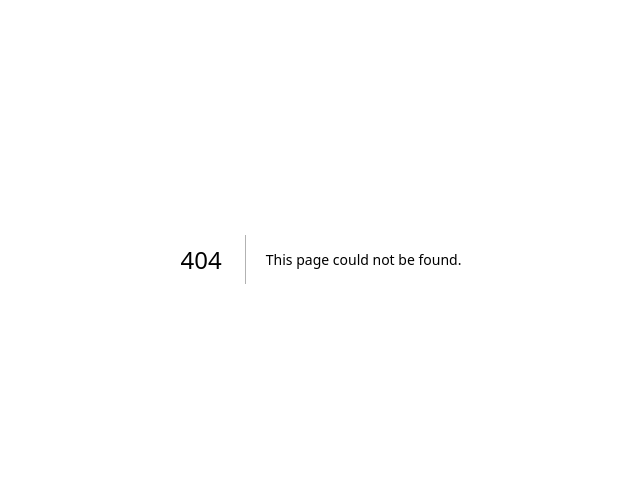
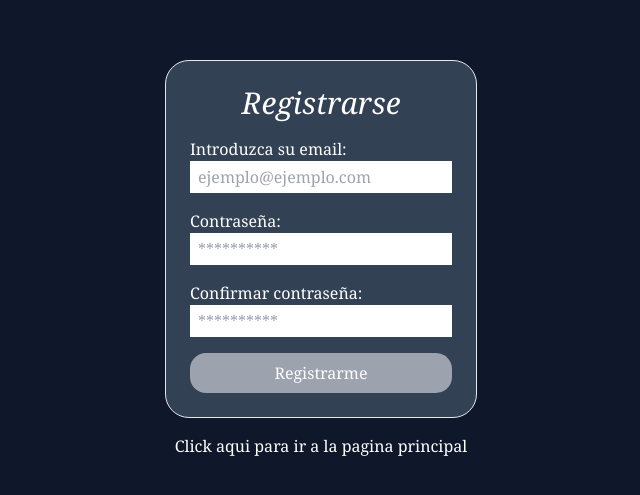
Before and after one commit to jokoframework/security-starter-react, a Next.js app: page /signup in a window 1280 px wide. Before the commit this address had no page. Shown: the part 141-636 px from the top of the page, without its empty margins (319-959 px from the left). Built offline with nearby package versions, Linux system fonts and the light colour scheme.

Commit message:
Cree la pagina de registro /src/signup.tsx

```diff
--- a/src/pages/login.tsx
+++ b/src/pages/login.tsx
@@ -1,6 +1,6 @@
 import Link from "next/link"
 //Pagina de login para los usuarios.
-export default function Login() {
+export default function Login() { //bg-[#FF6969] es como tailwind dice background-color: #FF6969
     return (
         <> {/* TODO: Usar variables de css (no hay comentarios semanticos, bajon)*/}
             <div className="min-h-screen min-w-full mx-auto my-auto flex flex-col justify-center items-center bg-slate-900 text-white gap-4 font-serif">
@@ -17,11 +17,12 @@ export default function Login() {
                     <button type="submit" className="bg-gray-400 rounded-2xl p-2 min-w-full">Iniciar</button>
                     <div className="flex gap-5">
                         <p className="hover:underline cursor-pointer" >Olvido su contraseña?</p> {/* TODO: preguntar si me tengo que preocupar por esto. */}
-                        <p className="hover:underline"><Link href="/">Registrarse</Link></p> {/* TODO: crear pagina para registrarse. */}
+                        <p className="hover:underline"><Link href="/signup">Registrarse</Link></p>
                     </div>
                 </form>
                     <p>
-                        <Link href="/" className="hover:font-extrabold">Click aqui</Link> para ir a la pagina principal {/* TODO: lo mas probable es que esto tenga que chutar */}
+                        <Link href="/" className="hover:font-extrabold">Click aqui</Link> para ir a la pagina principal
+                        {/* TODO: lo mas probable es que esto tenga que chutar */}
                     </p>
             </div>
         </>
--- /dev/null
+++ b/src/pages/signup.tsx
@@ -0,0 +1,48 @@
+import Link from "next/link"
+//Pagina de registro para los usuarios.
+export default function Signup() {
+    return (
+        <>
+            <div className="min-h-screen min-w-full mx-auto my-auto flex flex-col justify-center items-center bg-slate-900 text-white gap-4 font-serif">
+                <form onSubmit={validarContrasenas} className="border flex flex-col justify-center items-center bg-slate-700 p-6 gap-4 rounded-3xl"
+                action="/" method="post"> {/* TODO: ver donde enviar esto */}
+                    <h1 className="italic text-3xl">
+                        Registrarse
+                    </h1>
+                    <label className="min-w-full">Introduzca su email:
+                        <input type="email" className="block text-black min-w-full h-8 p-2" required placeholder="ejemplo@ejemplo.com"></input>
+                    </label>
+                    <label className="min-w-full">Contraseña:
+                        <input type="password" id="password1" className="block text-black min-w-full h-8 p-2"
+                        required minLength={12} placeholder="**********"></input>
+                    </label>
+                    <label className="min-w-full">Confirmar contraseña:
+                        <input type="password" id="password2" className="block text-black min-w-full h-8 p-2"
+                        required minLength={12} placeholder="**********"></input>
+                    </label>
+                    <button type="submit" className="bg-gray-400 rounded-2xl p-2 min-w-full">Registrarme</button>
+                </form>
+                <p>
+                    <Link href="/" className="hover:font-extrabold">Click aqui</Link> para ir a la pagina principal
+                    {/* TODO: lo mas probable es que esto tenga que chutar */}
+                </p>
+            </div>
+        </>
+    )
+}
+
+function validarContrasenas(event: React.FormEvent<HTMLFormElement>) {
+    event.preventDefault() //evito que el formulario se envíe de una
+    const password1Input = document.getElementById("password1") as HTMLInputElement
+    const password2Input = document.getElementById("password2") as HTMLInputElement
+    //TODO: cambiar la forma que obtengo las contras, hacer mas react-like (usar estados)
+    const password1 = password1Input.value
+    const password2 = password2Input.value
+
+    if (password1 != password2) {
+        alert("Las contraseñas no coinciden. Por favor, inténtelo de nuevo.")
+        return false
+    }
+    event.currentTarget.submit()
+    return true
+}
```
